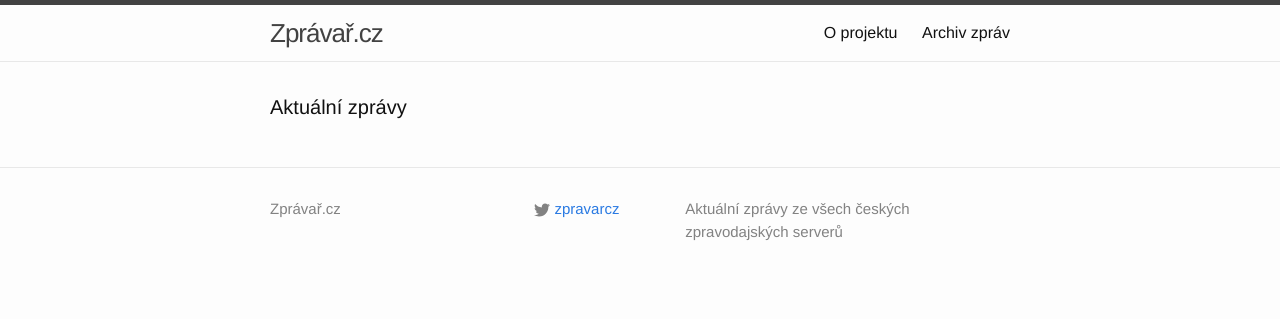
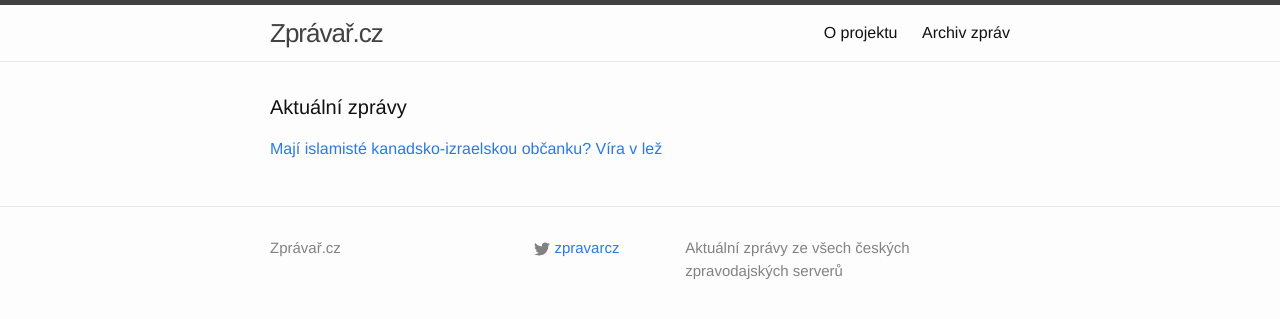
Before and after one commit to adliska/zpravar, a Jekyll site: the page built from index.html, in a window 1280 px wide. Shown: the top 319 px of the page. Built offline with Jekyll 4.4.1, drawn with Linux system fonts in a browser that asks for light colours.

Commit message:
zpravar news update

```diff
--- a/index.html
+++ b/index.html
@@ -5,4 +5,11 @@ layout: default
 <div class="home">
     <h1 class="page-heading">Aktuální zprávy</h1>
 
-</div>
+<p><a href="javascript:;" onclick="toggle_visibility('zpravy0')">Mají islamisté kanadsko-izraelskou občanku? Víra v lež</a></p>
+<div id="zpravy0" style="display:none">
+<ul>
+<li><a href=http://www.tyden.cz/rubriky/zahranici/asie-a-oceanie/maji-islamiste-kanadsko-izraelskou-obcanku-vira-v-lez_325804.html>Mají islamisté kanadsko-izraelskou občanku? Víra v lež - www.tyden.cz</a></li>
+<li><a href=http://www.novinky.cz/zahranicni/blizky-a-stredni-vychod/355017-islamsky-stat-ohlasil-ze-zajal-kanadskou-bojovnici-urady-to-proveruji.html>Islámský stát ohlásil, že zajal kanadskou bojovnici, úřady to prověřují - www.novinky.cz</a></li>
+<li><a href=http://www.ceskenoviny.cz/zpravy/zpravy/islamiste-pry-zajali-kanadsko-izraelskou-obcanku/1153430>Islamisté prý zajali kanadsko-izraelskou občanku - www.ceskenoviny.cz</a></li>
+</ul>
+</div></div>
```
